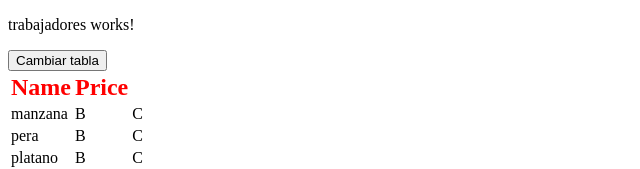
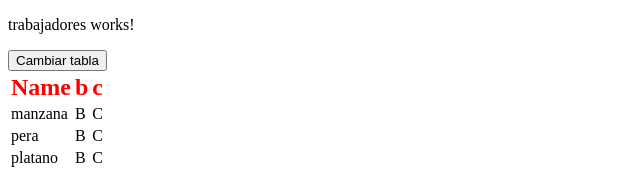
Before and after one commit to MiguelSavignano/crud-angular, an Angular app: page /trabajadores in a window 1280 px wide. Both pictures are taken after a click on the button "Cambiar tabla". Shown: the top 169 px of the page, without its empty margins (0-640 px from the left). Built offline with nearby package versions, Linux system fonts and the light colour scheme.

Commit message:
trabajadores

```diff
--- a/src/app/trabajadores/trabajadores.component.html
+++ b/src/app/trabajadores/trabajadores.component.html
@@ -4,12 +4,10 @@
 
 <table>
   <tr *ngIf="!clickEnabled" class="header disabled">
-    <th>Name</th>
-    <th>Price</th>
+    <th *ngFor="let header of headers"> {{header}}</th>
   </tr>
   <tr *ngIf="clickEnabled" class="header enabled">
-    <th >Name</th>
-    <th>Price</th>
+    <th *ngFor="let header of headers"> {{header}}</th>
   </tr>
   <tr *ngFor="let item of items">
     <td>{{item.name}}</td>
--- a/src/app/trabajadores/trabajadores.component.ts
+++ b/src/app/trabajadores/trabajadores.component.ts
@@ -11,6 +11,7 @@ import { RouterOutlet } from '@angular/router';
 })
 export class TrabajadoresComponent {
   clickEnabled = false;
+  headers = ['Name', 'price', 'a']
   items = [
     { name: 'manzana', price: 12, a: "A", b: "B", c: "C"},
     { name: 'pera', price: 10, a: "A", b: "B", c: "C"},
@@ -19,5 +20,10 @@ export class TrabajadoresComponent {
 
   onClickChangeTable() {
     this.clickEnabled = !this.clickEnabled;
+    if(this.clickEnabled) {
+      this.headers = ['Name', 'b', 'c']
+    } else {
+      this.headers = ['Name', 'price', 'a']
+    }
   }
 }
```
